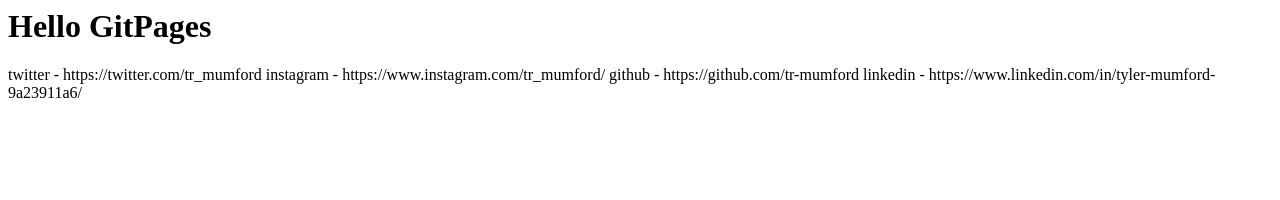
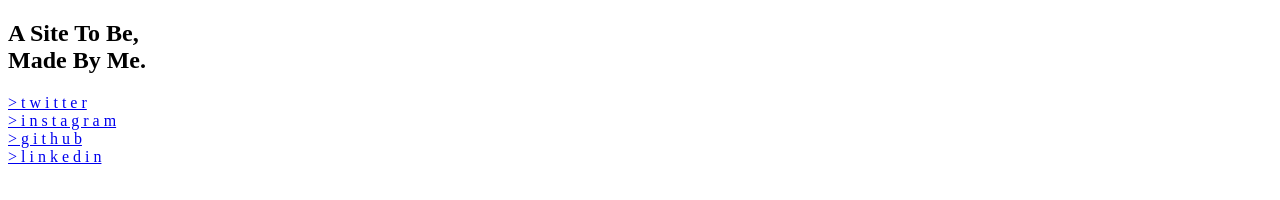
Before and after one commit to tr-mumford/tr-mumford.github.io, a plain HTML site: page index.html in a window 1280 px wide. Drawn offline with Linux system fonts and the light colour scheme.

Commit message:
Added social links.

```diff
--- a/index.html
+++ b/index.html
@@ -1,8 +1,14 @@
-<h1>Hello GitPages</h1>
+<!DOCTYPE html>
+<html>
 
-<list>
-twitter - https://twitter.com/tr_mumford
-instagram - https://www.instagram.com/tr_mumford/
-github - https://github.com/tr-mumford
-linkedin - https://www.linkedin.com/in/tyler-mumford-9a23911a6/
-</list>
+<body>
+<h2>A Site To Be, <br> Made By Me.</h2>
+    <p>
+        <a href="https://twitter.com/tr_mumford/" target="_blank"> > t w i t t e r</a><br>
+        <a href="https://www.instagram.com/tr_mumford/" target="_blank"> > i n s t a g r a m</a><br>
+        <a href="https://github.com/tr-mumford/" target="_blank"> > g i t h u b</a><br>
+        <a href="https://www.linkedin.com/in/tyler-mumford-9a23911a6/" target="_blank"> > l i n k e d i n</a><br>
+    </p>
+</body>
+
+</html>
```
